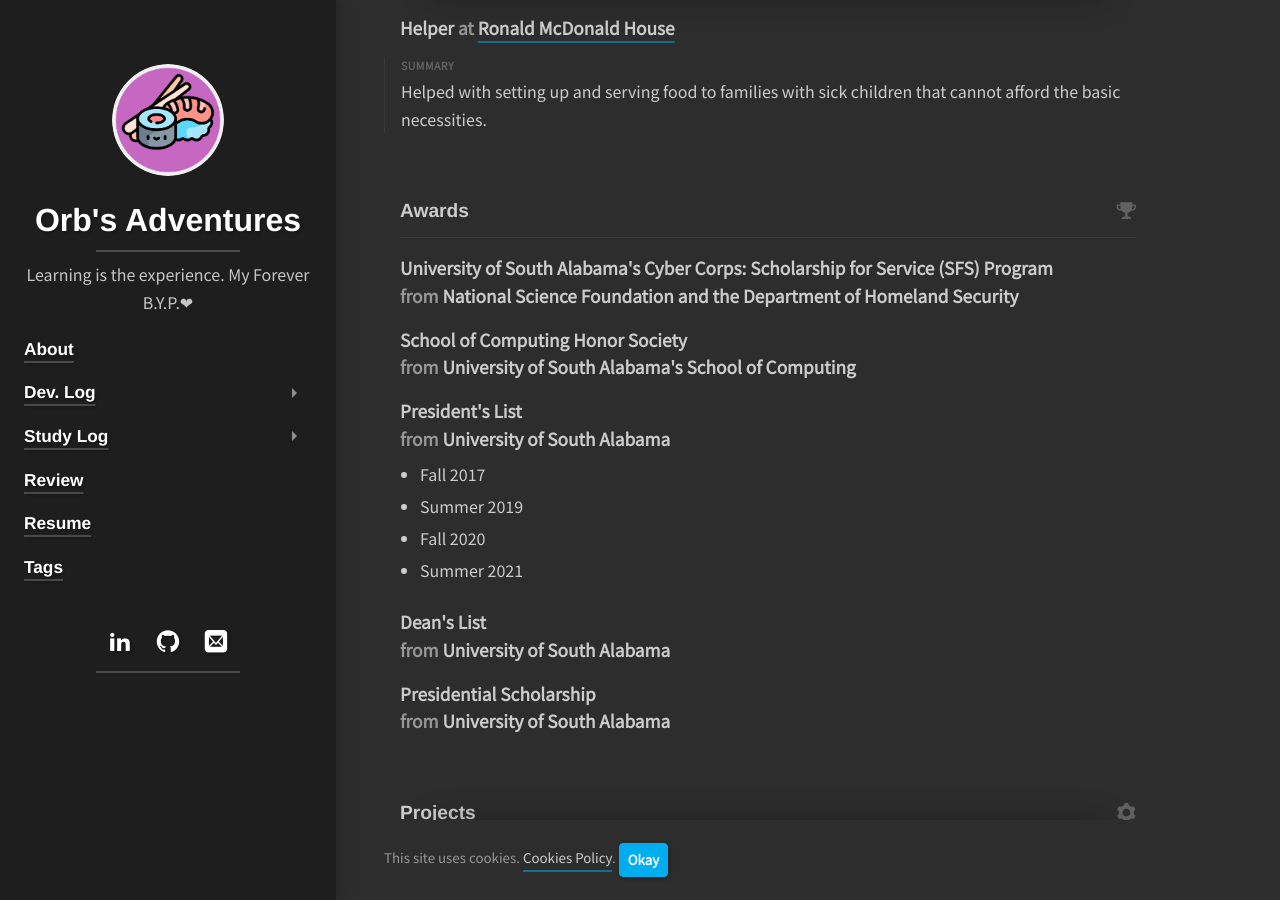
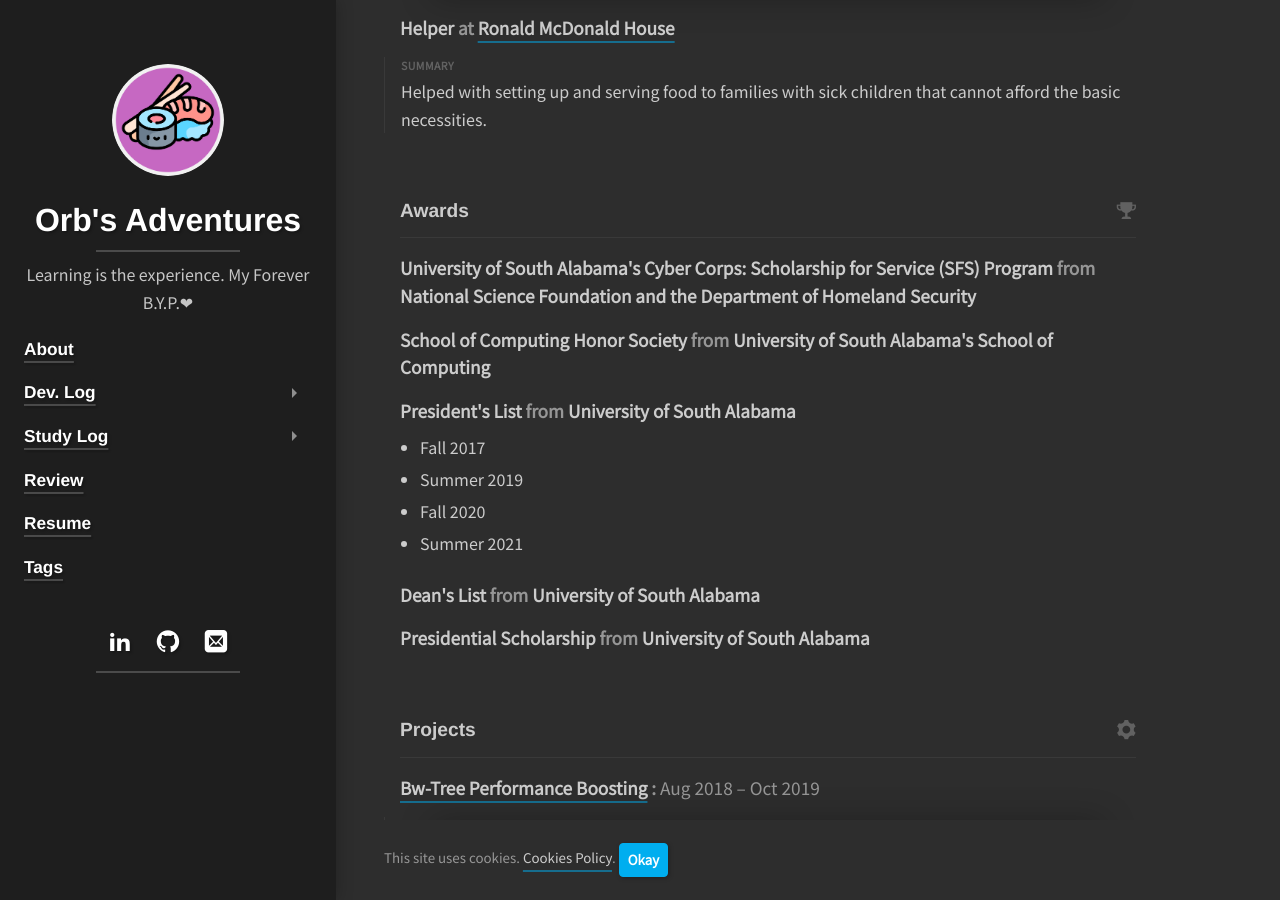
Before and after one commit to KuroOrb/KuroOrb.github.io, a Jekyll site: the page built from resume.md, in a window 1280 px wide and 900 px high, scrolled down 3847 px. Built offline with Jekyll 4.4.1, drawn with Linux system fonts in a browser that asks for light colours; cached includes are drawn as plain includes; nearby versions of some CDN libraries; some web fonts are replaced; library files that are not in the unit come from our copies.

```diff
--- a/_data/strings.yml
+++ b/_data/strings.yml
@@ -137,7 +137,7 @@ resume:
   projects_title:      "<!--title-->: <!--date-->"
   courses:             Courses
   awards:              Awards
-  awards_title:        <!--title--><br> from <!--awarder-->
+  awards_title:        <!--title--> from <!--awarder-->
   publications:        Publications
   publications_title:  <!--name--> by <!--publisher-->
   references:          References
```
